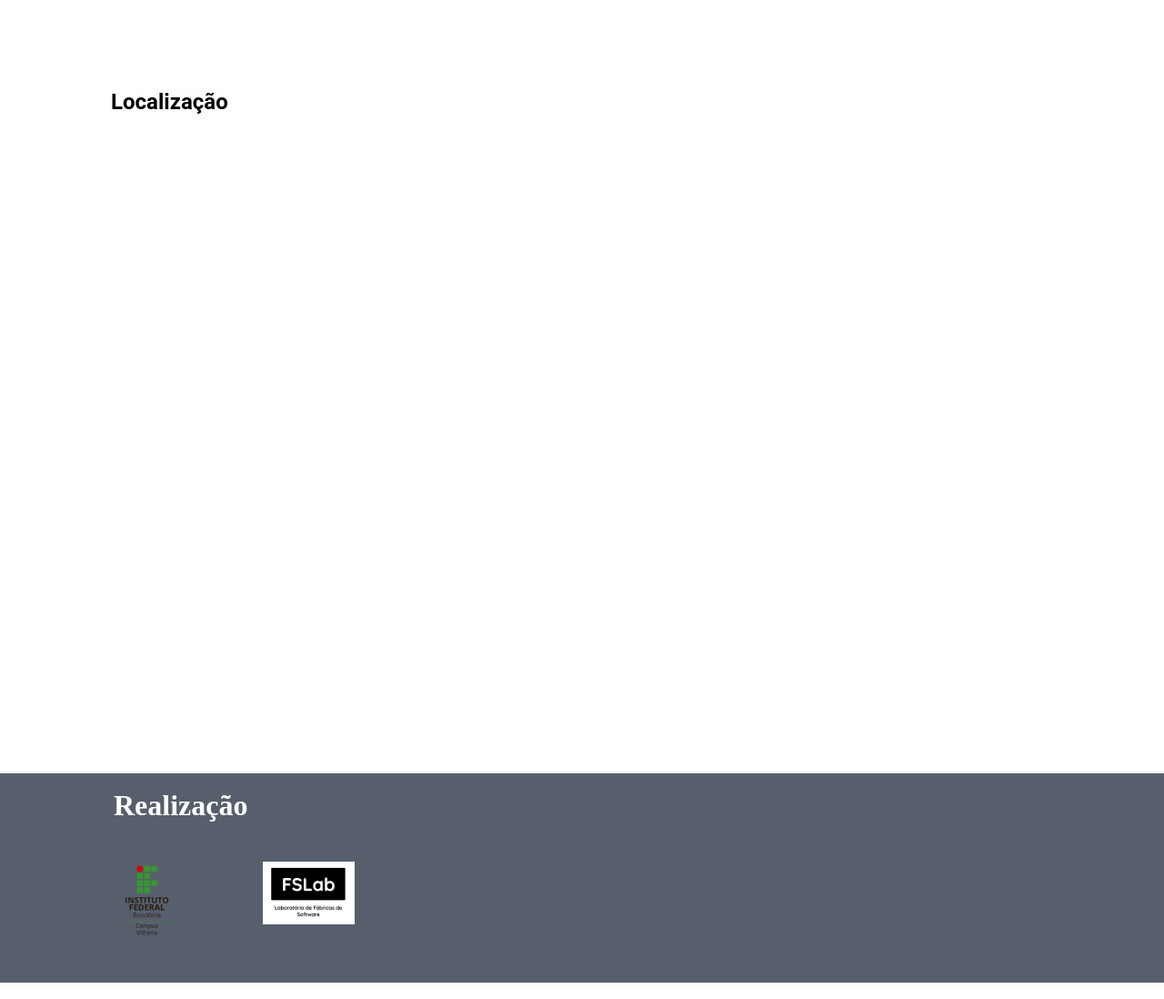
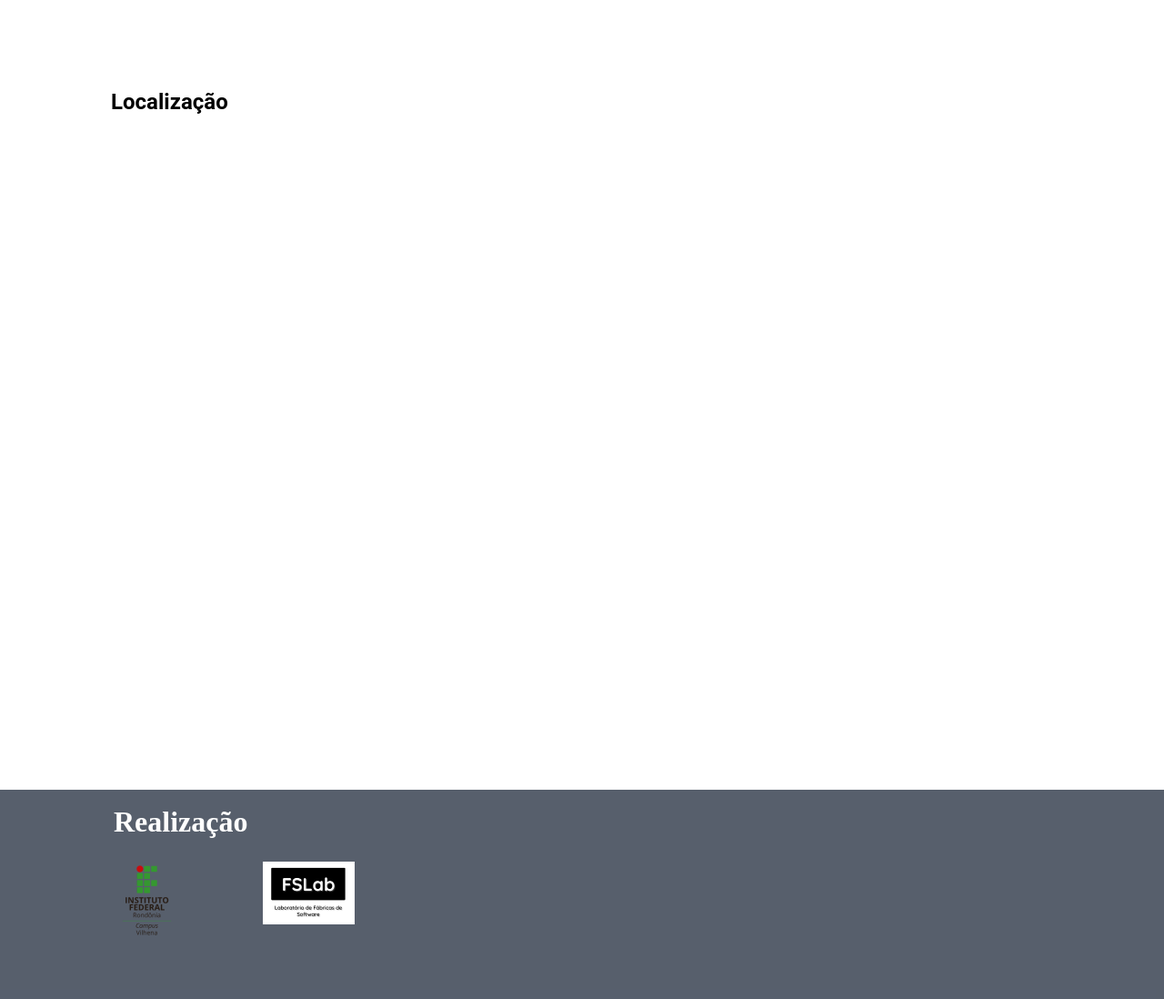
Before and after one commit to Luccas69/responsivo, a plain HTML site: page index.html in a window 1280 px wide. Shown: the part 1454-2552 px from the top of the page at 91% size. Drawn offline with Linux system fonts and the light colour scheme.

Commit message:
alteração final

```diff
--- a/estilo.css
+++ b/estilo.css
@@ -285,7 +285,7 @@ ul {
     width: 100%;
     height: 230px;
     left: 0px;
-    top: 2264px;
+    top: 2282px;
 
     background: rgba(45, 55, 72, 0.8);
     background-size: 100%;
```
